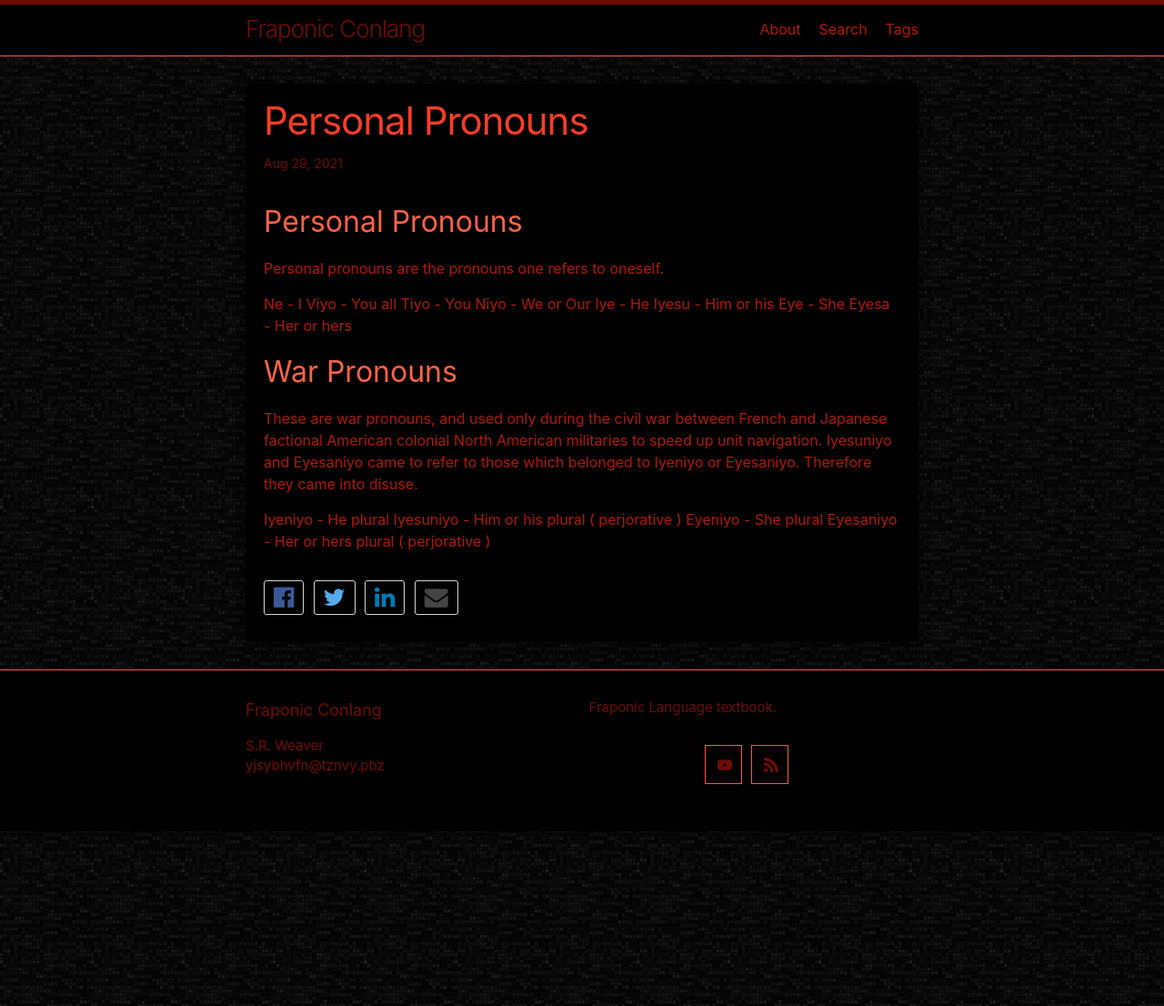
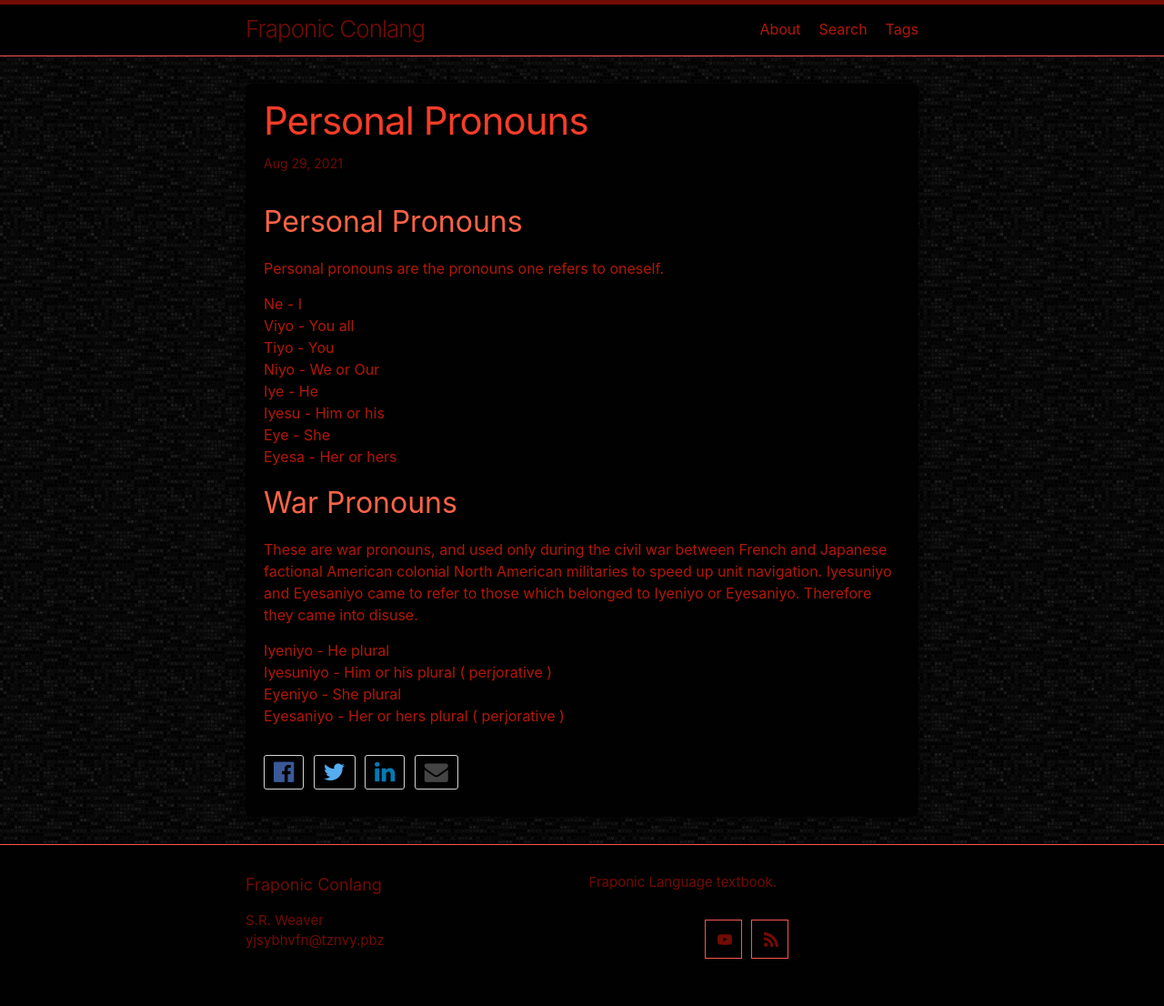
Before and after one commit to LWFlouisa/FraponicConlang, a Jekyll site: the page built from _posts/2021-08-29-personalpronouns.md, in a window 1280 px wide. Shown: the whole page at 91% size. Built offline with Jekyll 4.4.1, drawn with Linux system fonts in a browser that asks for light colours.

```diff
--- a/_posts/2021-08-29-personalpronouns.md
+++ b/_posts/2021-08-29-personalpronouns.md
@@ -7,20 +7,20 @@ title: Personal Pronouns
 
 Personal pronouns are the pronouns one refers to oneself.
 
-Ne - I
-Viyo - You all
-Tiyo - You
-Niyo - We or Our
-Iye - He
-Iyesu - Him or his
-Eye - She
-Eyesa - Her or hers
+Ne - I<br />
+Viyo - You all<br />
+Tiyo - You<br />
+Niyo - We or Our<br />
+Iye - He<br />
+Iyesu - Him or his<br />
+Eye - She<br />
+Eyesa - Her or hers<br />
 
 ## War Pronouns
 
 These are war pronouns, and used only during the civil war between French and Japanese factional American colonial North American militaries to speed up unit navigation. Iyesuniyo and Eyesaniyo came to refer to those which belonged to Iyeniyo or Eyesaniyo. Therefore they came into disuse.
 
-Iyeniyo - He plural
-Iyesuniyo - Him or his plural ( perjorative )
-Eyeniyo - She plural
-Eyesaniyo - Her or hers plural ( perjorative )
+Iyeniyo - He plural<br />
+Iyesuniyo - Him or his plural ( perjorative )<br />
+Eyeniyo - She plural<br />
+Eyesaniyo - Her or hers plural ( perjorative )<br />
```
